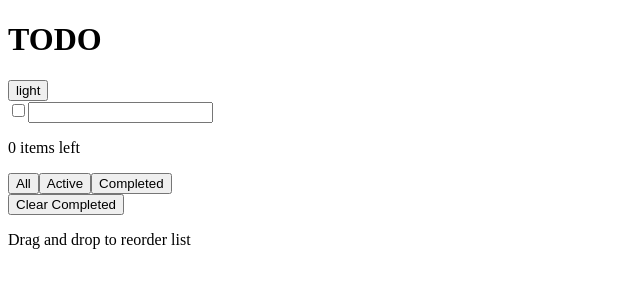
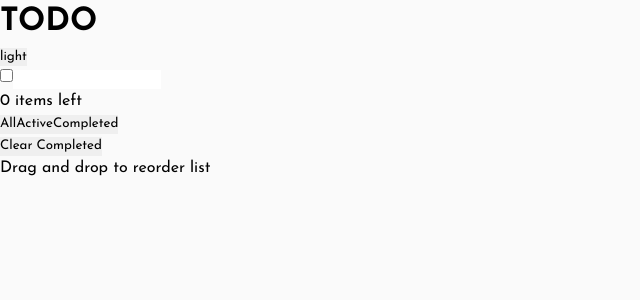
Before and after one commit to JorgeAMendoza/react-to-do, a React (Create React App) app: page / in a window 1280 px wide. Shown: the top 300 px of the page, without its empty margins (0-640 px from the left). Built offline with nearby package versions, Linux system fonts and the light colour scheme.

Commit message:
install styled components, insert the required font through google fonts, intialize the theme provider for the app and create the theme change function

```diff
--- a/package.json
+++ b/package.json
@@ -44,6 +44,7 @@
     ]
   },
   "devDependencies": {
+    "@types/styled-components": "^5.1.19",
     "eslint-config-prettier": "^8.3.0",
     "prettier": "^2.5.1"
   }
--- a/public/index.html
+++ b/public/index.html
@@ -11,6 +11,12 @@
     />
     <link rel="apple-touch-icon" href="%PUBLIC_URL%/logo192.png" />
     <link rel="manifest" href="%PUBLIC_URL%/manifest.json" />
+    <link rel="preconnect" href="https://fonts.googleapis.com" />
+    <link rel="preconnect" href="https://fonts.gstatic.com" crossorigin />
+    <link
+      href="https://fonts.googleapis.com/css2?family=Josefin+Sans:wght@400;700&display=swap"
+      rel="stylesheet"
+    />
     <title>React App</title>
   </head>
   <body>
--- a/src/App.tsx
+++ b/src/App.tsx
@@ -1,16 +1,31 @@
+import { useState } from 'react';
 import { HTML5Backend } from 'react-dnd-html5-backend';
 import { DndProvider } from 'react-dnd';
 import { Header } from './components/Header/Header';
 import { TodoList } from './components/TodoList/TodoList';
-import React from 'react';
+import { GlobalStyles } from './styles/Utils/Global.styled';
+import { lightTheme, darkTheme } from './styles/Utils/theme';
+import { ThemeProvider } from 'styled-components';
+
+type themeType = 'light' | 'dark';
 
 function App() {
+  const [theme, setTheme] = useState<themeType>('light');
+
+  const toggleTheme = () => {
+    if (theme === 'light') setTheme('dark');
+    else setTheme('light');
+  };
+
   return (
-    <DndProvider backend={HTML5Backend}>
-      <Header />
-      <TodoList />
-      <p>Drag and drop to reorder list</p>
-    </DndProvider>
+    <ThemeProvider theme={theme === 'light' ? lightTheme : darkTheme}>
+      <DndProvider backend={HTML5Backend}>
+        <GlobalStyles />
+        <Header />
+        <TodoList />
+        <p>Drag and drop to reorder list</p>
+      </DndProvider>
+    </ThemeProvider>
   );
 }
 
```
Also changed, not shown: 1 other file (tests, documents, lock files or other folders).
